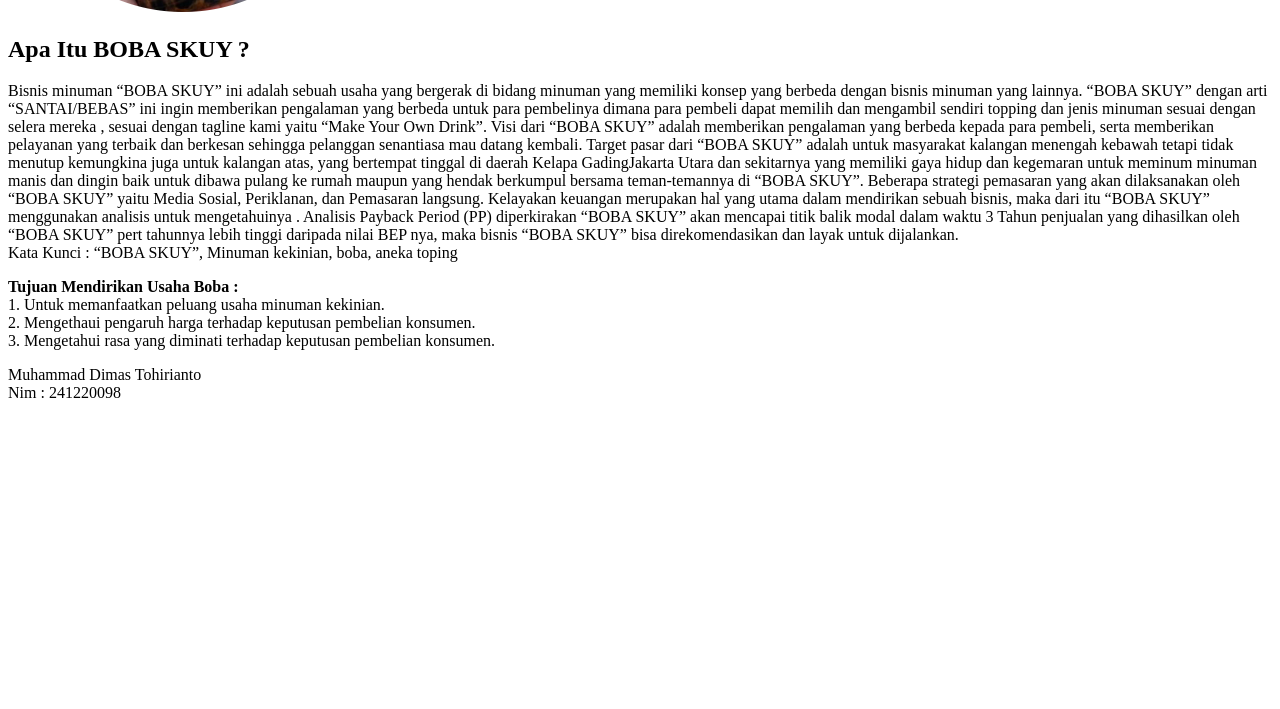
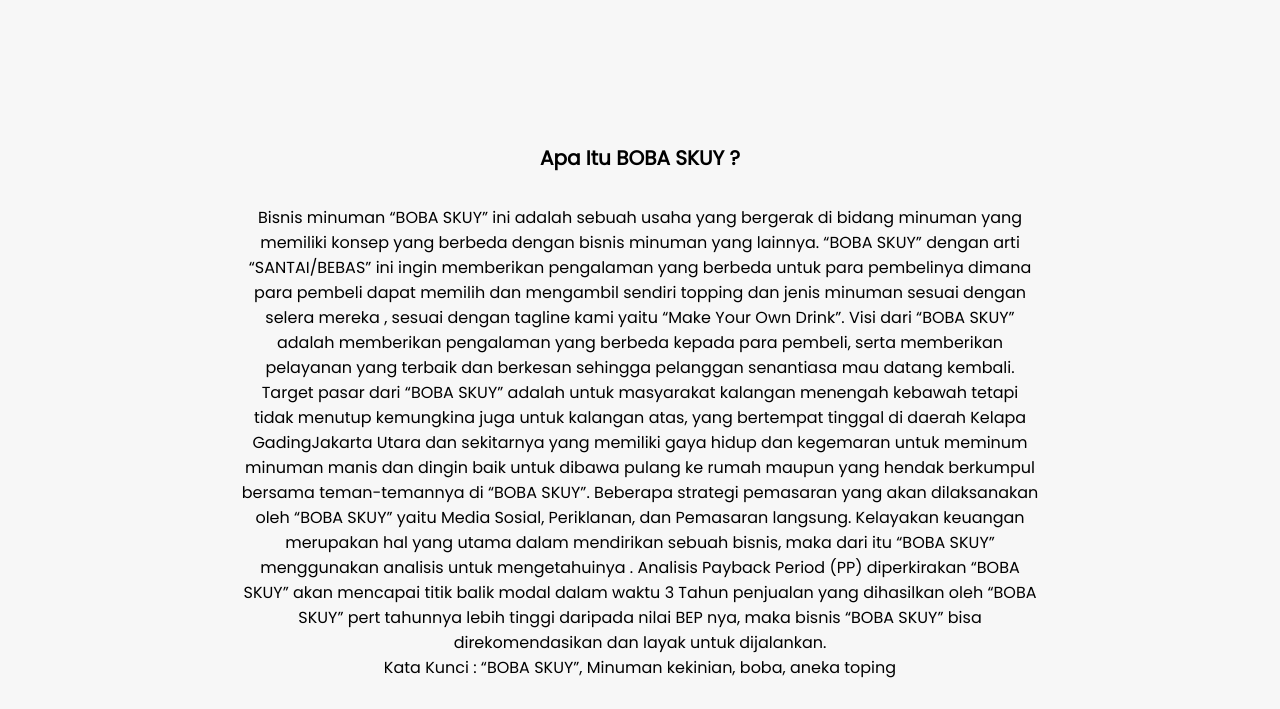
Before and after one commit to Sayafirman07/fmm.github.io, a plain HTML site: page index.html in a window 1280 px wide. Shown: the part 558-1267 px from the top of the page. Before the commit the page ends 968 px from the top, so only its background shows below. Drawn offline with Linux system fonts and the light colour scheme; files that its build step writes are made by us from their sources; files whose address does not match are found by name.

Commit message:
Update index.html

```diff
--- a/index.html
+++ b/index.html
@@ -10,7 +10,7 @@
     <link rel="preconnect" href="https://fonts.gstatic.com" crossorigin>
     <link href="https://fonts.googleapis.com/css2?family=Poppins&display=swap" rel="stylesheet">
 
-    <link rel="stylesheet" href="fmm.github.io/style.css>
+    <link rel="stylesheet" href="folder/style.css" type="text/css">
 </head>
 
 <body>
```
